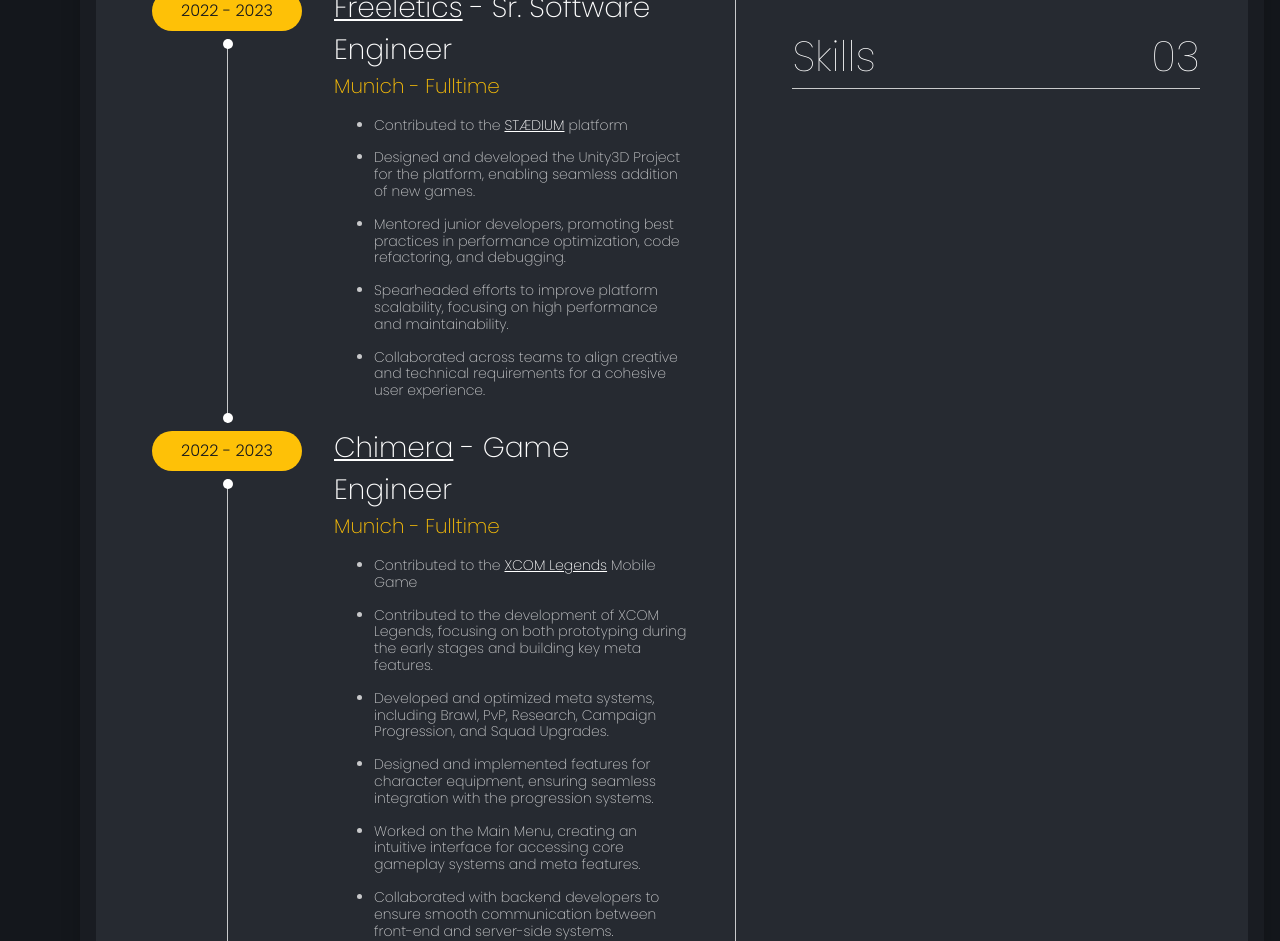
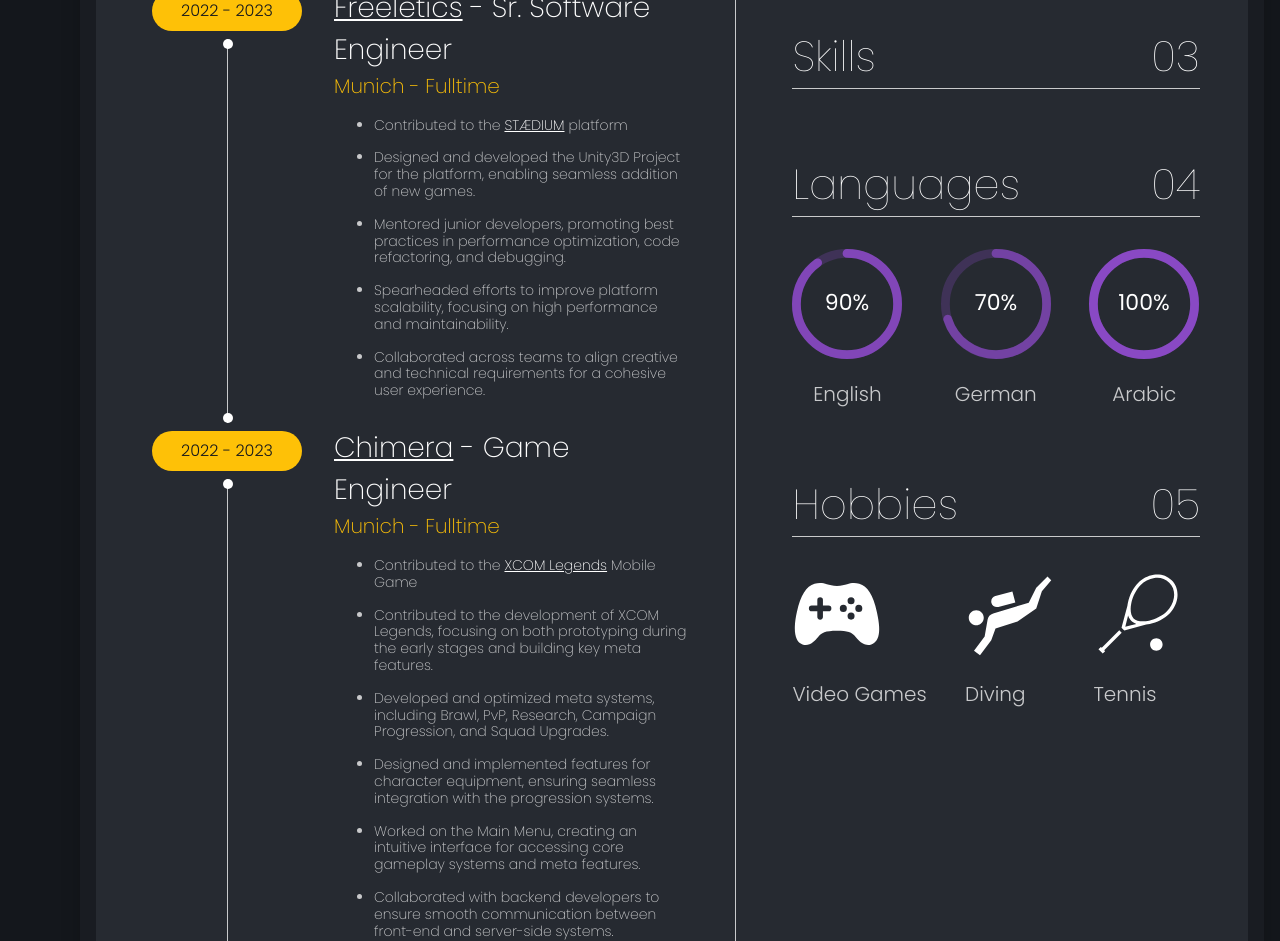
Before and after one commit to mohamedmoghazy/my-cv, a React (Vite) app in the folder frontend/: page /my-cv/resume in a window 1280 px wide. Shown: the part 900-1841 px from the top of the page. Built offline with nearby package versions, Linux system fonts and the light colour scheme.

Commit message:
added hobbies and languages sections

```diff
--- a/frontend/package.json
+++ b/frontend/package.json
@@ -14,12 +14,14 @@
   },
   "dependencies": {
     "@fontsource/poppins": "^5.1.1",
+    "d3-ease": "^3.0.1",
     "framer-motion": "^11.18.0",
     "gsap": "^3.12.5",
     "react": "^18.3.1",
+    "react-circular-progressbar": "^2.1.0",
     "react-dom": "^18.3.1",
     "react-icons": "^5.4.0",
-    "react-native-svg": "^15.11.1",
+    "react-intersection-observer": "^9.15.1",
     "react-router-dom": "^7.1.1",
     "react-scroll": "^1.9.0",
     "react-transition-group": "^4.4.5"
--- /dev/null
+++ b/frontend/src/Components/AnimatedProgressBar.jsx
@@ -0,0 +1,29 @@
+import React from 'react';
+import { CircularProgressbar, buildStyles } from 'react-circular-progressbar';
+import 'react-circular-progressbar/dist/styles.css';
+import { useInView } from 'react-intersection-observer';
+import styles from './AnimatedProgressBar.module.css';
+
+const AnimatedProgressBar = ({ value }) =>
+{
+    const { ref, inView } = useInView({
+    });
+
+    return (
+        <div ref={ref} className={styles.circularProgressbarContainer}>
+            <CircularProgressbar
+                value={inView ? value : 0}
+                text={`${Math.round(inView ? value : 0)}%`}
+                styles={buildStyles({
+                    pathTransitionDuration: 2,
+                    pathColor: `rgba(137, 73, 196, ${value / 100})`,
+                    textColor: '#FFFF',
+                    trailColor: '#8949c442',
+                    backgroundColor: '#3e98c7',
+                })}
+            />
+        </div>
+    );
+};
+
+export default AnimatedProgressBar;
--- a/frontend/src/Components/ResumeCard.jsx
+++ b/frontend/src/Components/ResumeCard.jsx
@@ -4,9 +4,19 @@
 import workExperience from '../Data/WorkExperience.jsx';
 import styles from './ResumeCard.module.css';
 import skillsArray from '../Data/Skills.jsx';
+import AnimatedProgressBar from './AnimatedProgressBar.jsx';
+import { MdOutlineScubaDiving } from 'react-icons/md';
+import { GiTennisRacket } from 'react-icons/gi';
+import { IoGameController } from 'react-icons/io5';
 
 const ResumeCard = () =>
 {
+    const hobbiesArray = [
+        { icon: IoGameController, text: 'Video Games' },
+        { icon: MdOutlineScubaDiving, text: 'Diving' },
+        { icon: GiTennisRacket, text: 'Tennis' },
+    ];
+
     const [skills, setSkills] = useState([]);
     const skillsData = skillsArray;
 
@@ -70,11 +80,41 @@
                         </ResumeSection>
 
                         <ResumeSection title="Skills" number="03">
-                            <div className={styles.skillsGrid}>
+                            <div className={styles.grid}>
                                 {skills.map((skill, index) => (
-                                    <div key={index} className={styles.skillItem}>
+                                    <div key={index} className={styles.item}>
                                         <img src={skill.icon} alt={skill.text} className={styles.skillIcon} />
                                         <p>{skill.text}</p>
+                                    </div>
+                                ))}
+                            </div>
+                        </ResumeSection>
+
+                        <ResumeSection title="Languages" number="04">
+                            <div className={styles.gridLanguages}>
+                                <div className={styles.languagesBar}>
+                                    <AnimatedProgressBar className={styles.icon} value={90} />
+                                    <p>English</p>
+                                </div>
+
+                                <div className={styles.languagesBar}>
+                                    <AnimatedProgressBar className={styles.icon} value={70} />
+                                    <p>German</p>
+                                </div>
+
+                                <div className={styles.languagesBar}>
+                                    <AnimatedProgressBar className={styles.icon} value={100} />
+                                    <p>Arabic</p>
+                                </div>
+                            </div>
+                        </ResumeSection>
+
+                        <ResumeSection title="Hobbies" number="05">
+                            <div className={styles.gridLanguages}>
+                                {hobbiesArray.map((hobby, index) => (
+                                    <div key={index} className={styles.hobbyItem}>
+                                        <hobby.icon className={styles.skillIcon} />
+                                        <p>{hobby.text}</p>
                                     </div>
                                 ))}
                             </div>
--- a/frontend/src/Components/ResumeCard.module.css
+++ b/frontend/src/Components/ResumeCard.module.css
@@ -84,22 +84,88 @@
     margin-bottom: 1rem;
 }
 
-.skillsGrid {
-    display: grid;
-    grid-template-columns: repeat(auto-fill, minmax(100px, 1fr));
+.grid {
+    margin-top: 1rem;
+    display: flex;
+    flex-wrap: wrap;
     gap: 1rem;
     padding: 1rem;
+    padding-bottom: 0;
 }
 
-.skillItem {
+.item {
     display: flex;
     flex-direction: column;
     align-items: center;
     text-align: center;
+    flex: 1 1 50px;
+    max-width: 90px;
+}
+
+.item p {
+    font-size: 16px;
+    text-align: center;
+    color: var(--white);
+    margin: 0;
+    padding: 0;
+    padding-top: 1rem;
 }
 
 .skillIcon {
-    width: 50px;
-    height: 50px;
+    width: 90px;
+    height: 90px;
     margin-bottom: 0.5rem;
 }
+
+.languagesBar {
+    display: flex;
+    flex-direction: column;
+    align-items: center;
+    justify-content: center;
+    align-self: center;
+    padding: 0;
+    margin: 0;
+    max-width: 110px;
+}
+
+.gridLanguages {
+    margin-top: 1rem;
+    display: flex;
+    align-items: center;
+    justify-content: center;
+    align-self: center;
+    gap: clamp(1rem, 3vw, 5rem);
+    padding-bottom: 0;
+    padding-top: 1rem;
+}
+
+.skillIcon {
+    display: flex;
+    width: 90px;
+    height: 90px;
+    max-width: 90px;
+    margin-bottom: 0.5rem;
+}
+
+.hobbyitem {
+    display: flex;
+    flex-direction: column;
+    align-items: center;
+    text-align: center;
+    flex: 1 1 50px;
+    color: var(--white-opacity);
+    padding: 0;
+    margin: 0;
+    padding-bottom: 3rem;
+
+}
+
+.hobbyitem p {
+    font-size: 16px;
+    text-align: center;
+    color: var(--white);
+    margin: 0;
+    padding: 0;
+    padding-top: 1rem;
+    text-wrap: nowrap;
+}
```
Also changed, not shown: frontend/src/Components/AnimatedProgressBar.module.css (added), frontend/src/assets/mongodb-icon.svg, 1 other file (tests, documents, lock files or other folders).
